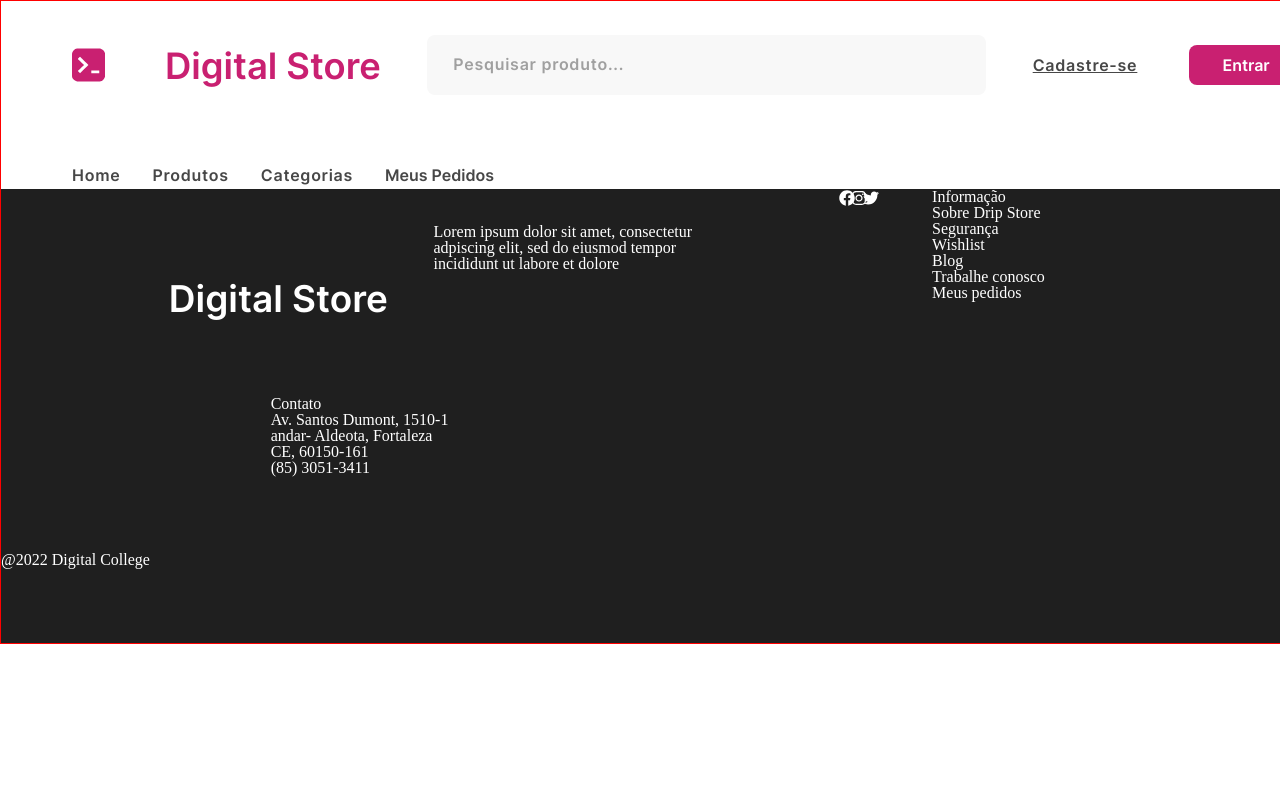
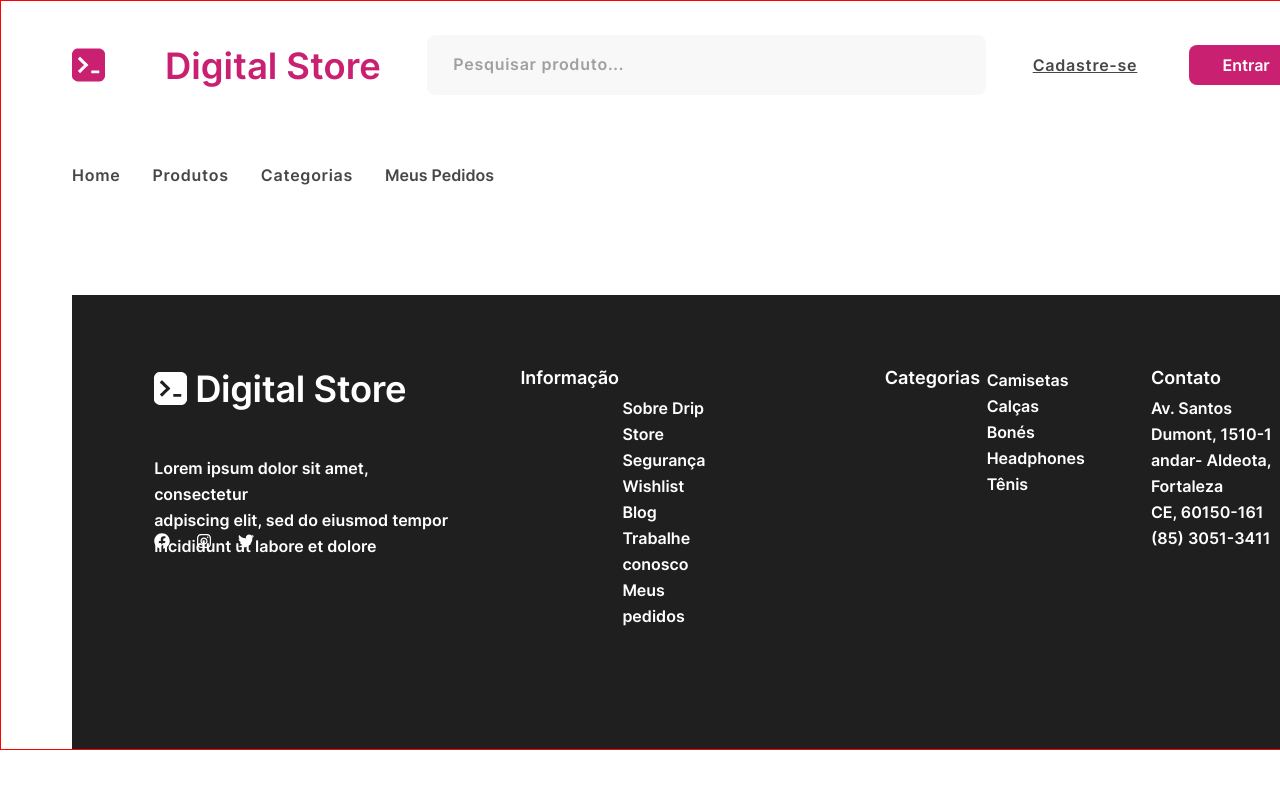
Before and after one commit to SergioFerreiraFilho/Digital-Store, a React (Create React App) app: page /produto-detalhe in a window 1280 px wide. Shown: the top 788 px of the page. Built offline with nearby package versions, Linux system fonts and the light colour scheme.

Commit message:
trabalhando no footer

```diff
--- a/src/components/Footer/index.js
+++ b/src/components/Footer/index.js
@@ -1,32 +1,31 @@
 import { FaFacebook, FaInstagram, FaTwitter } from 'react-icons/fa';
-import "./style.css"
+import "./style.css";
+import logofooter from "../../assets/Footer/logofooter.svg";
 
 
 export default function Footer () {
     return (
         <footer className="footer-principal">
-            <div>
-                <img src=''></img>
-                <h2 className='nome-digital'>Digital Store</h2>
+            <div className="div-digitalstore">
+                <div className='div-footer-img'>
+                    <img className="div-imgfooter" src={logofooter}/>
+                    <h2 className='nome-digital'>Digital Store</h2>
+                </div>
+                <span className='texto-footer'>
+                Lorem ipsum dolor sit amet, consectetur<br/>
+                adpiscing elit, sed do eiusmod tempor<br/>
+                incididunt ut labore et dolore
+                </span>
+                <div className='icons-footer'>
+                    <FaFacebook/>
+                    <FaInstagram/>
+                    <FaTwitter/>
+                </div>
             </div>
 
-            <div className='texto-footer'>
-                <p>Lorem ipsum dolor sit amet, consectetur</p>
-                <p>adpiscing elit, sed do eiusmod tempor</p>
-                <p>incididunt ut labore et dolore</p>
-            </div>
-
-            <div className='icons-footer'>
-                <ul>
-                    <li><FaFacebook/></li>
-                    <li><FaInstagram/></li>
-                    <li><FaTwitter/></li>
-                </ul>
-            </div>
-
-            <div className='informacao-footer'>
-                <h4>Informação</h4>
-                <ul>
+            <div>
+                <h3  className='informacao-titulo'>Informação</h3>
+                <ul  className='informacao2'>
                     <li>Sobre Drip Store</li>
                     <li>Segurança</li>
                     <li>Wishlist</li>
@@ -37,9 +36,9 @@ export default function Footer () {
 
             </div>
 
-            <div className='categoria-footer'>
-                <h4>Categorias</h4>
-                <ul>
+            <div>
+                <h3 className='categoria-titulo'>Categorias</h3>
+                <ul className='categoria-footer'>
                     <li>Camisetas</li>
                     <li>Calças</li>
                     <li>Bonés</li>
@@ -48,18 +47,18 @@ export default function Footer () {
                 </ul>
             </div>
 
-            <div className='contato-footer'>
-                <h4>Contato</h4>
-                <p>Av. Santos Dumont, 1510-1</p>
-                <p>andar- Aldeota, Fortaleza</p>
-                <p>CE, 60150-161</p>
-                <p>(85) 3051-3411</p>
+            <div>
+                <h3 className='contato-titulo'>Contato</h3>
+                <p className='contato-footer'>Av. Santos Dumont, 1510-1 <br/>
+                andar- Aldeota, Fortaleza<br/>
+                CE, 60150-161<br/>
+                (85) 3051-3411<br/></p>
             </div>
-            <hr/>
+            {/* <hr/> */}
 
-            <div className='final-footer'>
+            {/* <div className='final-footer'>
                 <p>@2022 Digital College</p>
-            </div>
+            </div> */}
         </footer>
     );
 }
--- a/src/components/Footer/style.css
+++ b/src/components/Footer/style.css
@@ -1,27 +1,177 @@
+.div-footer-img{
+    display: flex;
+    /* flex-direction: column; */
+}
+
+
 .footer-principal{
     background-color: #1f1f1f;
     color: white;
     display: flex;
+    height: 454px;
+    justify-content: space-around;
+    /* padding-top: 106px; */
+    margin-top: 106px;
+    margin-left: 71px;
+    margin-right: 71px;
+}
+
+.div-digitalstore{
+    display: flex;
     flex-wrap: wrap;
-    justify-content: space-around;
-    height: 454px;
+    width: 100px;
+    flex-direction: column;
+    /* margin-left: 100px; */
 }
 
 .nome-digital{
-    margin-top: 72px;
-    margin-left: 145px;
-    height: 44px;
-    font-family: Inter;
+    padding-left: 8px;
+    right: 0%;
+    bottom: 0%;
+    font-family: 'Inter';
     font-style: normal;
     font-weight: 600;
-    font-size: 36.951px;
+    font-size: 36.3951px;
     line-height: 44px;
+    letter-spacing: -0.01em;
+    margin-top: 50px;
+    padding-top: 22px;
+
 }
 
 .texto-footer{
+    width: 307px;
+    height: 78px;
+    left: 100px;
+    top: 151px;
+    font-family: 'Inter';
+    font-style: normal;
+    font-weight: 400;
+    font-size: 16px;
+    line-height: 26px;
+}
+
+
+.icons-footer{
+    display: flex;
+    justify-content: space-between;
+    width: 100px;
+    /* margin-left: 50px; */
+    /* margin-right: 36px; */
+}
+
+.div-imgfooter{
+    width: 33px;
+    height: 33px;
+    margin-top: 77px;
+    left: 8px;
+}
+
+.informacao-titulo{
+
+    width: 99px;
+    height: 22px;
+    margin-left: 102px;
+    top: 72px;
+    font-family: 'Inter';
+    font-style: normal;
+    font-weight: 600;
+    font-size: 18px;
+    line-height: 22px;
+    padding-top: 72px;
+
+}
+
+.informacao2{
+
+    width: 200px;
+    height: 228px;
+    margin-left: 102px;
+    top: 122px;
+    font-family: 'Inter';
+    font-style: normal;
+    font-weight: 400;
+    font-size: 16px;
+    line-height: 26px;
+    padding-top: 28px;
+    padding-left: 102px;
+    text-align: left;
+
+
+}
+
+.categoria-titulo{
+    width: 96px;
+    height: 22px;
+    left: 849px;
+    top: 72px;
+    font-family: 'Inter';
+    font-style: normal;
+    font-weight: 600;
+    font-size: 18px;
+    line-height: 22px;
+    padding-top: 72px;
+}
+
+.categoria-footer{
+    width: 96px;
+    height: 190px;
+    /* left: 849px; */
+    top: 122px;
+    font-family: 'Inter';
+    font-style: normal;
+    font-weight: 400;
+    font-size: 16px;
+    line-height: 26px;
+    /* padding-top: 28px; */
+    padding-left: 102px;
+    text-align: left;
+
+
+}
+
+.contato-titulo{
+    width: 99px;
+    height: 22px;
+    left: 612px;
+    top: 72px;
+    font-family: 'Inter';
+    font-style: normal;
+    font-weight: 600;
+    font-size: 18px;
+    line-height: 22px;
+    padding-top: 72px;
+
+}
+
+.contato-footer{
+    width: 135px;
+    left: 612px;
+    top: 122px;
+    font-family: 'Inter';
+    font-style: normal;
+    font-weight: 400;
+    font-size: 16px;
+    line-height: 26px;
+    padding-top: 28px;
+}
+
+
+
+
+
+
+
+
+
+
+
+
+
+/* .texto-footer{
     margin-top: 35px;
     width: 25%;
-    /* justify-content: flex-start; */
+    justify-content: flex-start;
 }
 
 .icons-footer ul li{
@@ -32,6 +182,7 @@
 
 .informacao-footer{
     width: 25%;
+    justify-content: center;
 }
 
 .contato-footer{
@@ -42,4 +193,4 @@
 .final-footer{
     width: 100%;
     align-items: center;
-}
+}   */
```
Also changed, not shown: src/assets/Footer/logofooter.svg (added).
